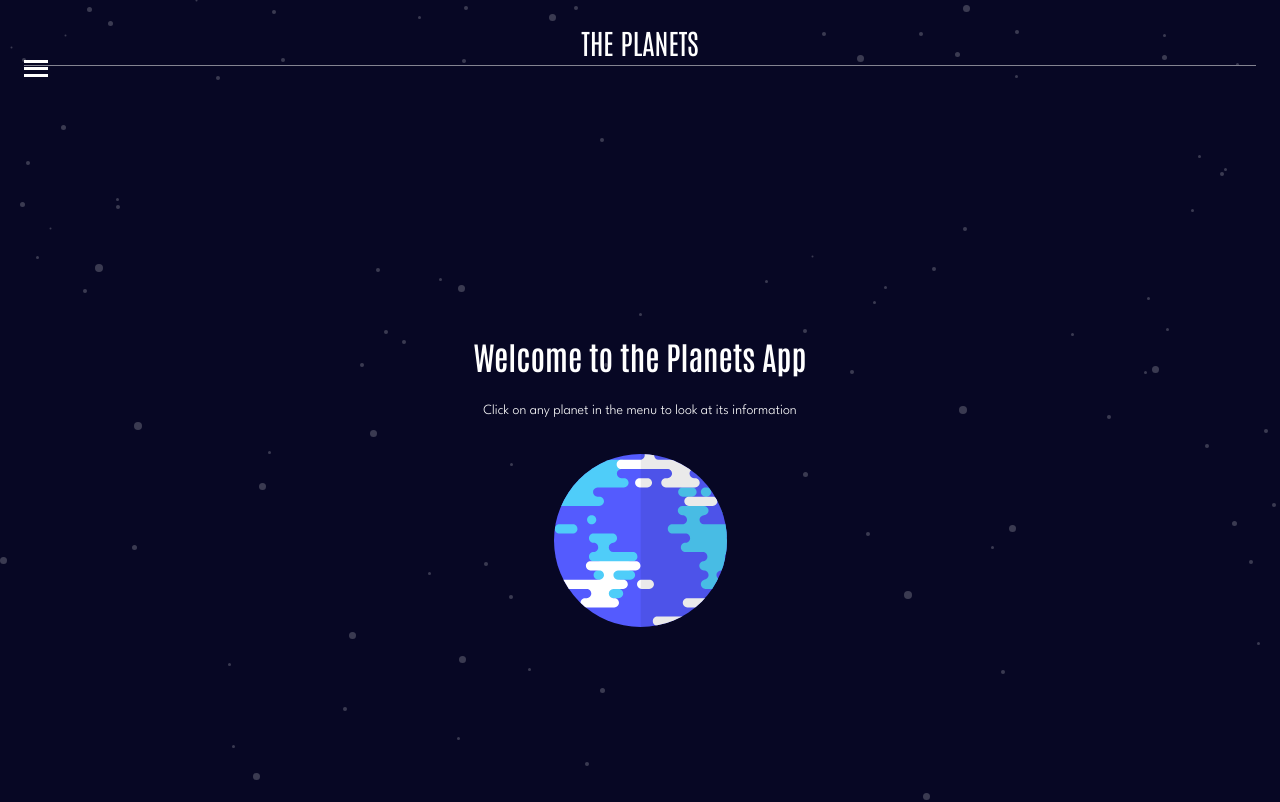
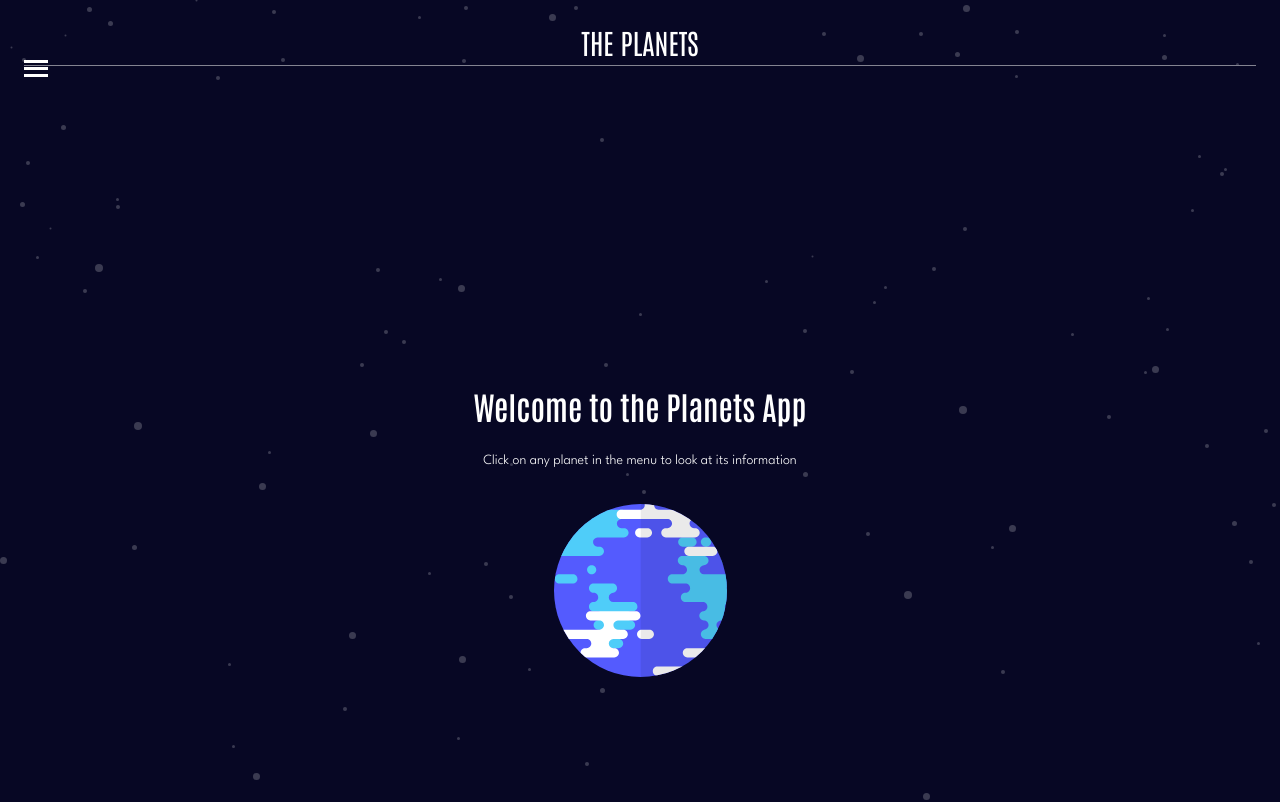
Before and after one commit to raulgaliciab/planets-fact-site, a React (Vite) app: page / in a window 1280 px wide. Shown: the top 802 px of the page. Built offline with nearby package versions, Linux system fonts and the light colour scheme.

Commit message:
Tablet and Desktop: HomePage styles

```diff
--- a/src/styles/desktop.css
+++ b/src/styles/desktop.css
@@ -3,6 +3,11 @@
   main {
     grid-template-areas: "navbar navbar" "img info" "img subpages" "details details";
     height: auto;
+  }
+  /* Home Page */
+  .home-page {
+    grid-column: 1/3;
+    grid-row: 2/4;
   }
   /* App Navbar */
   .app-navbar {
--- a/src/styles/desktop.scss
+++ b/src/styles/desktop.scss
@@ -9,6 +9,13 @@
       "img subpages"
       "details details";
       height: auto;
+  }
+
+  /* Home Page */
+
+  .home-page {
+    grid-column: 1 / 3;
+    grid-row: 2 / 4;
   }
 
   /* App Navbar */
--- a/src/styles/tablet.css
+++ b/src/styles/tablet.css
@@ -11,6 +11,8 @@
   /* Home Page */
   .home-page {
     grid-area: img;
+    justify-content: start;
+    margin-top: 5rem;
   }
   /* App Navbar */
   .app-navbar {
--- a/src/styles/tablet.scss
+++ b/src/styles/tablet.scss
@@ -23,6 +23,8 @@ $grey-soft: #838391;
 
   .home-page {
     grid-area: img;
+    justify-content: start;
+    margin-top: 5rem;
   }
 
   /* App Navbar */
```
Also changed, not shown: 2 other files (tests, documents, lock files or other folders).
